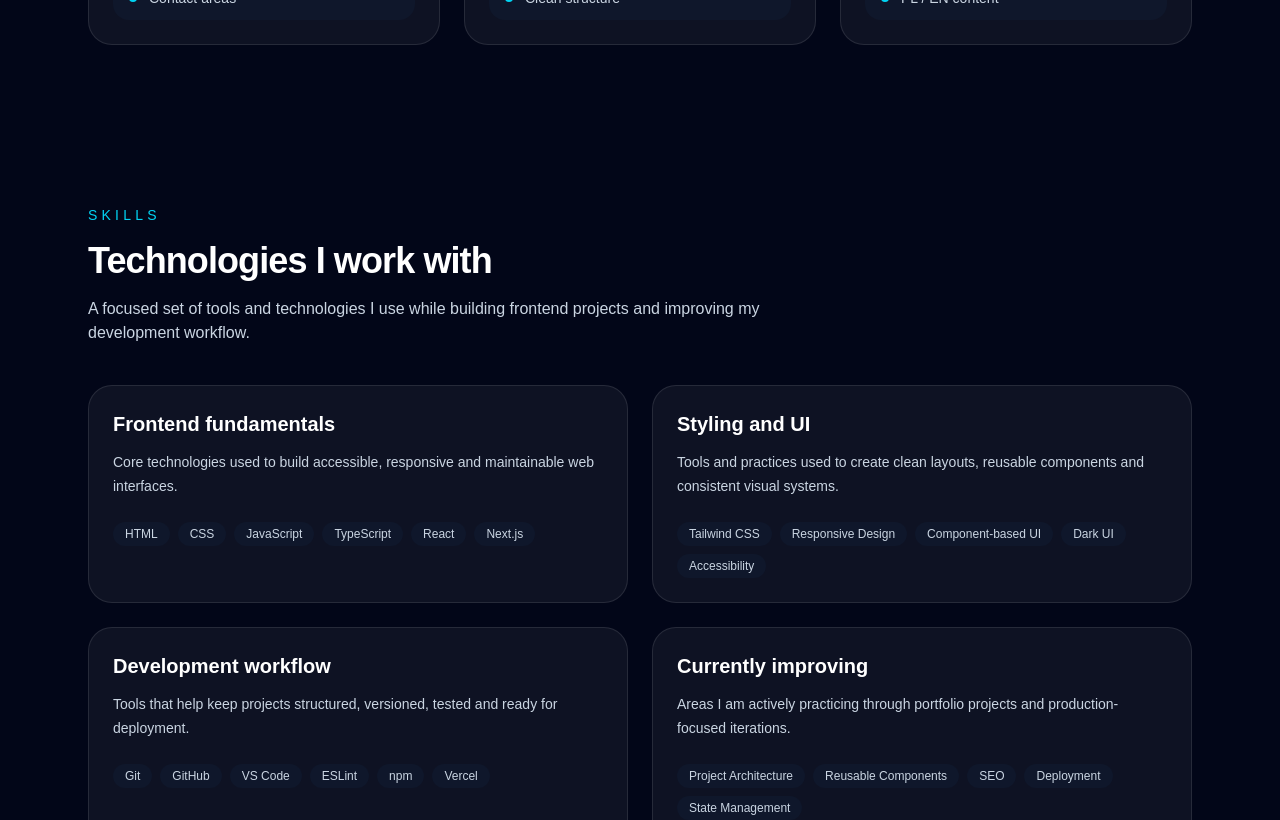
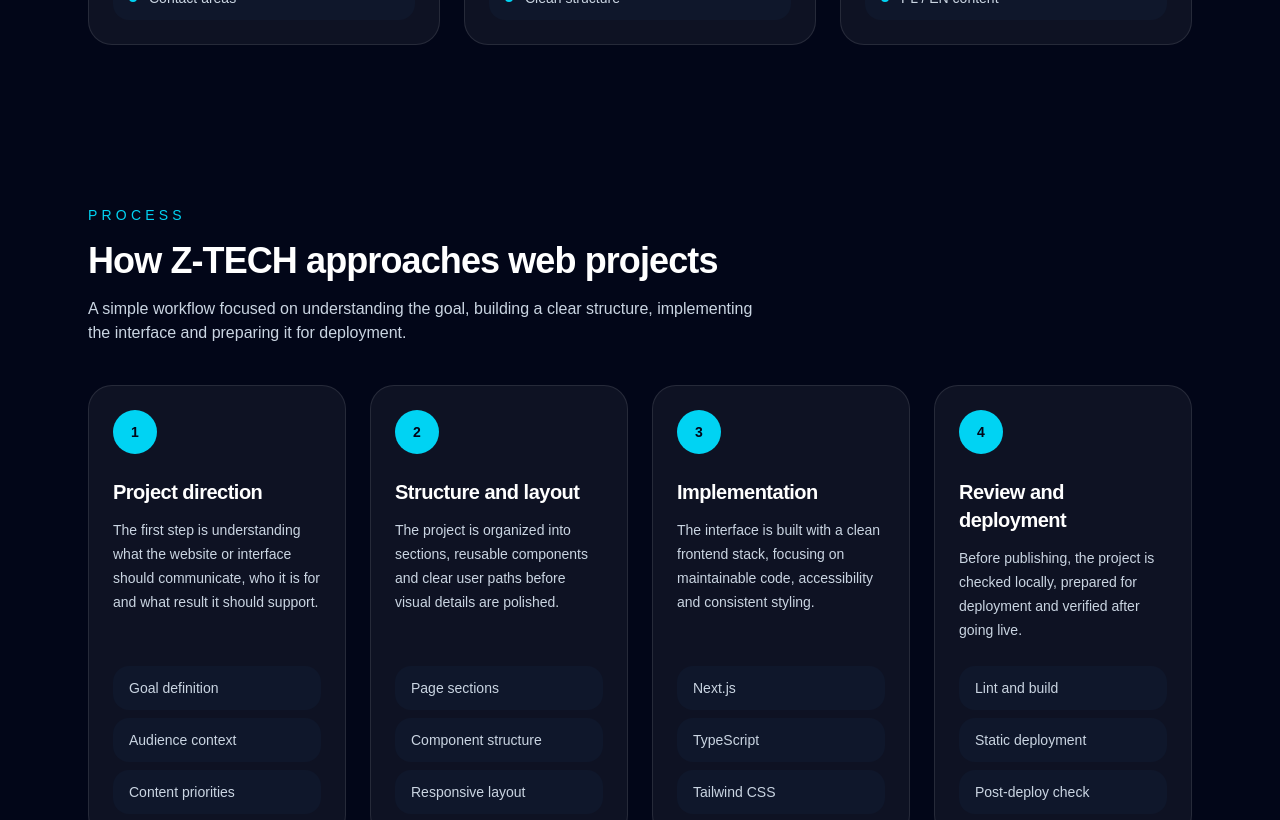
Before and after one commit to PiotrZandecki/web-dev-portfolio, a Next.js app: page /en in a window 1280 px wide. Shown: the part 1980-2800 px from the top of the page. Built offline with nearby package versions, Linux system fonts and the light colour scheme; no server answers.

Commit message:
Add Z-TECH work process and final CTA

```diff
--- a/src/app/[locale]/page.tsx
+++ b/src/app/[locale]/page.tsx
@@ -3,10 +3,12 @@ import Link from "next/link";
 import { notFound } from "next/navigation";
 import { ContactCta } from "@/components/ContactCta";
 import { FeaturedProject } from "@/components/FeaturedProject";
+import { FinalCta } from "@/components/FinalCta";
 import { HeroSection } from "@/components/HeroSection";
 import { ProjectCard } from "@/components/ProjectCard";
 import { ServicesSection } from "@/components/ServicesSection";
 import { SkillsSection } from "@/components/SkillsSection";
+import { WorkProcessSection } from "@/components/WorkProcessSection";
 import { projects } from "@/content/projects";
 import { getDictionary, isLocale } from "@/lib/i18n";
 
@@ -71,6 +73,8 @@ export default async function HomePage({ params }: HomePageProps) {
 
       <ServicesSection locale={locale} />
 
+      <WorkProcessSection locale={locale} />
+
       <SkillsSection locale={locale} dictionary={dictionary} />
 
       <section className="mx-auto max-w-6xl px-6 py-20">
@@ -115,6 +119,8 @@ export default async function HomePage({ params }: HomePageProps) {
         </div>
       </section>
 
+      <FinalCta locale={locale} />
+
       <ContactCta locale={locale} dictionary={dictionary} />
     </main>
   );
--- /dev/null
+++ b/src/components/FinalCta.tsx
@@ -0,0 +1,84 @@
+import Link from "next/link";
+import { siteConfig } from "@/config/site";
+import { Locale } from "@/types/locale";
+
+type FinalCtaProps = {
+  locale: Locale;
+};
+
+const finalCtaCopy: Record<
+  Locale,
+  {
+    eyebrow: string;
+    title: string;
+    description: string;
+    projectsLabel: string;
+    contactLabel: string;
+  }
+> = {
+  en: {
+    eyebrow: "Next step",
+    title: "Need a clean frontend project or business website?",
+    description:
+      "Z-TECH is focused on practical web development: clear structure, responsive interfaces, bilingual content and deployment-ready frontend projects.",
+    projectsLabel: "View projects",
+    contactLabel: "Contact Z-TECH",
+  },
+  pl: {
+    eyebrow: "Kolejny krok",
+    title: "Potrzebujesz czystego projektu frontendowego albo strony firmowej?",
+    description:
+      "Z-TECH skupia się na praktycznym web developmencie: czytelnej strukturze, responsywnych interfejsach, treściach dwujęzycznych i projektach gotowych do wdrożenia.",
+    projectsLabel: "Zobacz projekty",
+    contactLabel: "Skontaktuj się",
+  },
+};
+
+export function FinalCta({ locale }: FinalCtaProps) {
+  const copy = finalCtaCopy[locale];
+
+  return (
+    <section className="mx-auto max-w-6xl px-6 py-20">
+      <div className="relative overflow-hidden rounded-3xl border border-cyan-400/20 bg-cyan-400/6 p-8 md:p-12">
+        <div
+          aria-hidden="true"
+          className="absolute right-0 top-0 h-64 w-64 translate-x-1/3 -translate-y-1/3 rounded-full bg-cyan-400/20 blur-3xl"
+        />
+
+        <div className="relative grid gap-8 md:grid-cols-[1fr_auto] md:items-end">
+          <div>
+            <p className="text-sm font-medium uppercase tracking-[0.3em] text-cyan-300">
+              {copy.eyebrow}
+            </p>
+
+            <h2 className="mt-4 max-w-3xl text-4xl font-bold tracking-tight text-white md:text-5xl">
+              {copy.title}
+            </h2>
+
+            <p className="mt-5 max-w-2xl text-lg leading-8 text-slate-300">
+              {copy.description}
+            </p>
+
+            <p className="mt-6 text-sm text-slate-500">{siteConfig.author}</p>
+          </div>
+
+          <div className="flex flex-wrap gap-4">
+            <Link
+              href={`/${locale}/projects/`}
+              className="rounded-full bg-cyan-400 px-6 py-3 text-sm font-semibold text-slate-950 transition hover:bg-cyan-300"
+            >
+              {copy.projectsLabel}
+            </Link>
+
+            <Link
+              href={`/${locale}/#contact`}
+              className="rounded-full border border-white/15 px-6 py-3 text-sm font-semibold text-white transition hover:border-white/40 hover:bg-white/5"
+            >
+              {copy.contactLabel}
+            </Link>
+          </div>
+        </div>
+      </div>
+    </section>
+  );
+}
--- a/src/components/Header.tsx
+++ b/src/components/Header.tsx
@@ -14,12 +14,18 @@ const servicesLabels: Record<Locale, string> = {
   pl: "Usługi",
 };
 
+const processLabels: Record<Locale, string> = {
+  en: "Process",
+  pl: "Proces",
+};
+
 export function Header({ locale, dictionary }: HeaderProps) {
   const navigationItems = [
     { label: dictionary.navigation.home, href: `/${locale}/` },
     { label: dictionary.navigation.projects, href: `/${locale}/projects/` },
     { label: dictionary.navigation.about, href: `/${locale}/#about` },
     { label: servicesLabels[locale], href: `/${locale}/#services` },
+    { label: processLabels[locale], href: `/${locale}/#process` },
     { label: dictionary.navigation.skills, href: `/${locale}/#skills` },
     { label: dictionary.navigation.contact, href: `/${locale}/#contact` },
   ];
@@ -44,7 +50,7 @@ export function Header({ locale, dictionary }: HeaderProps) {
 
         <nav
           aria-label="Main navigation"
-          className="hidden items-center gap-6 text-sm text-slate-300 md:flex"
+          className="hidden items-center gap-5 text-sm text-slate-300 lg:flex"
         >
           {navigationItems.map((item) => (
             <Link
@@ -62,7 +68,7 @@ export function Header({ locale, dictionary }: HeaderProps) {
 
       <nav
         aria-label="Mobile navigation"
-        className="no-scrollbar mx-auto flex max-w-6xl gap-3 overflow-x-auto px-6 pb-4 text-sm text-slate-300 md:hidden"
+        className="no-scrollbar mx-auto flex max-w-6xl gap-3 overflow-x-auto px-6 pb-4 text-sm text-slate-300 lg:hidden"
       >
         {navigationItems.map((item) => (
           <Link
--- /dev/null
+++ b/src/components/WorkProcessSection.tsx
@@ -0,0 +1,87 @@
+import { workProcessSteps } from "@/content/workProcess";
+import { Locale } from "@/types/locale";
+
+type WorkProcessSectionProps = {
+  locale: Locale;
+};
+
+const workProcessCopy: Record<
+  Locale,
+  {
+    eyebrow: string;
+    title: string;
+    description: string;
+  }
+> = {
+  en: {
+    eyebrow: "Process",
+    title: "How Z-TECH approaches web projects",
+    description:
+      "A simple workflow focused on understanding the goal, building a clear structure, implementing the interface and preparing it for deployment.",
+  },
+  pl: {
+    eyebrow: "Proces",
+    title: "Jak Z-TECH podchodzi do projektów webowych",
+    description:
+      "Prosty workflow skupiony na zrozumieniu celu, zbudowaniu czytelnej struktury, implementacji interfejsu i przygotowaniu go do wdrożenia.",
+  },
+};
+
+export function WorkProcessSection({ locale }: WorkProcessSectionProps) {
+  const copy = workProcessCopy[locale];
+
+  return (
+    <section
+      id="process"
+      aria-labelledby="work-process-heading"
+      className="mx-auto max-w-6xl px-6 py-20"
+    >
+      <div className="mb-10">
+        <p className="text-sm font-medium uppercase tracking-[0.3em] text-cyan-400">
+          {copy.eyebrow}
+        </p>
+
+        <h2
+          id="work-process-heading"
+          className="mt-4 text-4xl font-bold tracking-tight text-white"
+        >
+          {copy.title}
+        </h2>
+
+        <p className="mt-4 max-w-2xl text-slate-300">{copy.description}</p>
+      </div>
+
+      <ol className="grid gap-6 lg:grid-cols-4">
+        {workProcessSteps.map((step, index) => (
+          <li
+            key={step.title.en}
+            className="flex h-full flex-col rounded-3xl border border-white/10 bg-white/5 p-6 transition hover:border-cyan-400/30 hover:bg-white/[0.07]"
+          >
+            <div className="flex h-11 w-11 items-center justify-center rounded-full bg-cyan-400 text-sm font-bold text-slate-950">
+              {index + 1}
+            </div>
+
+            <h3 className="mt-6 text-xl font-semibold tracking-tight text-white">
+              {step.title[locale]}
+            </h3>
+
+            <p className="mt-3 flex-1 text-sm leading-6 text-slate-300">
+              {step.description[locale]}
+            </p>
+
+            <ul className="mt-6 space-y-2">
+              {step.details[locale].map((detail) => (
+                <li
+                  key={detail}
+                  className="rounded-2xl bg-slate-900 px-4 py-3 text-sm text-slate-300"
+                >
+                  {detail}
+                </li>
+              ))}
+            </ul>
+          </li>
+        ))}
+      </ol>
+    </section>
+  );
+}
--- /dev/null
+++ b/src/content/workProcess.ts
@@ -0,0 +1,68 @@
+import { Locale } from "@/types/locale";
+
+type LocalizedText = Record<Locale, string>;
+
+export type WorkProcessStep = {
+  title: LocalizedText;
+  description: LocalizedText;
+  details: Record<Locale, string[]>;
+};
+
+export const workProcessSteps: WorkProcessStep[] = [
+  {
+    title: {
+      en: "Project direction",
+      pl: "Kierunek projektu",
+    },
+    description: {
+      en: "The first step is understanding what the website or interface should communicate, who it is for and what result it should support.",
+      pl: "Pierwszy krok to zrozumienie, co strona albo interfejs ma komunikować, dla kogo jest tworzony i jaki efekt ma wspierać.",
+    },
+    details: {
+      en: ["Goal definition", "Audience context", "Content priorities"],
+      pl: ["Określenie celu", "Kontekst odbiorców", "Priorytety treści"],
+    },
+  },
+  {
+    title: {
+      en: "Structure and layout",
+      pl: "Struktura i layout",
+    },
+    description: {
+      en: "The project is organized into sections, reusable components and clear user paths before visual details are polished.",
+      pl: "Projekt jest układany w sekcje, komponenty wielokrotnego użytku i czytelne ścieżki użytkownika, zanim dopracowywane są detale wizualne.",
+    },
+    details: {
+      en: ["Page sections", "Component structure", "Responsive layout"],
+      pl: ["Sekcje strony", "Struktura komponentów", "Responsywny layout"],
+    },
+  },
+  {
+    title: {
+      en: "Implementation",
+      pl: "Implementacja",
+    },
+    description: {
+      en: "The interface is built with a clean frontend stack, focusing on maintainable code, accessibility and consistent styling.",
+      pl: "Interfejs jest budowany w czystym stacku frontendowym, z naciskiem na utrzymywalny kod, dostępność i spójny styling.",
+    },
+    details: {
+      en: ["Next.js", "TypeScript", "Tailwind CSS"],
+      pl: ["Next.js", "TypeScript", "Tailwind CSS"],
+    },
+  },
+  {
+    title: {
+      en: "Review and deployment",
+      pl: "Testy i wdrożenie",
+    },
+    description: {
+      en: "Before publishing, the project is checked locally, prepared for deployment and verified after going live.",
+      pl: "Przed publikacją projekt jest sprawdzany lokalnie, przygotowywany do wdrożenia i weryfikowany po publikacji online.",
+    },
+    details: {
+      en: ["Lint and build", "Static deployment", "Post-deploy check"],
+      pl: ["Lint i build", "Statyczny deploy", "Kontrola po wdrożeniu"],
+    },
+  },
+];
```
Also changed, not shown: 1 other file (tests, documents, lock files or other folders).
